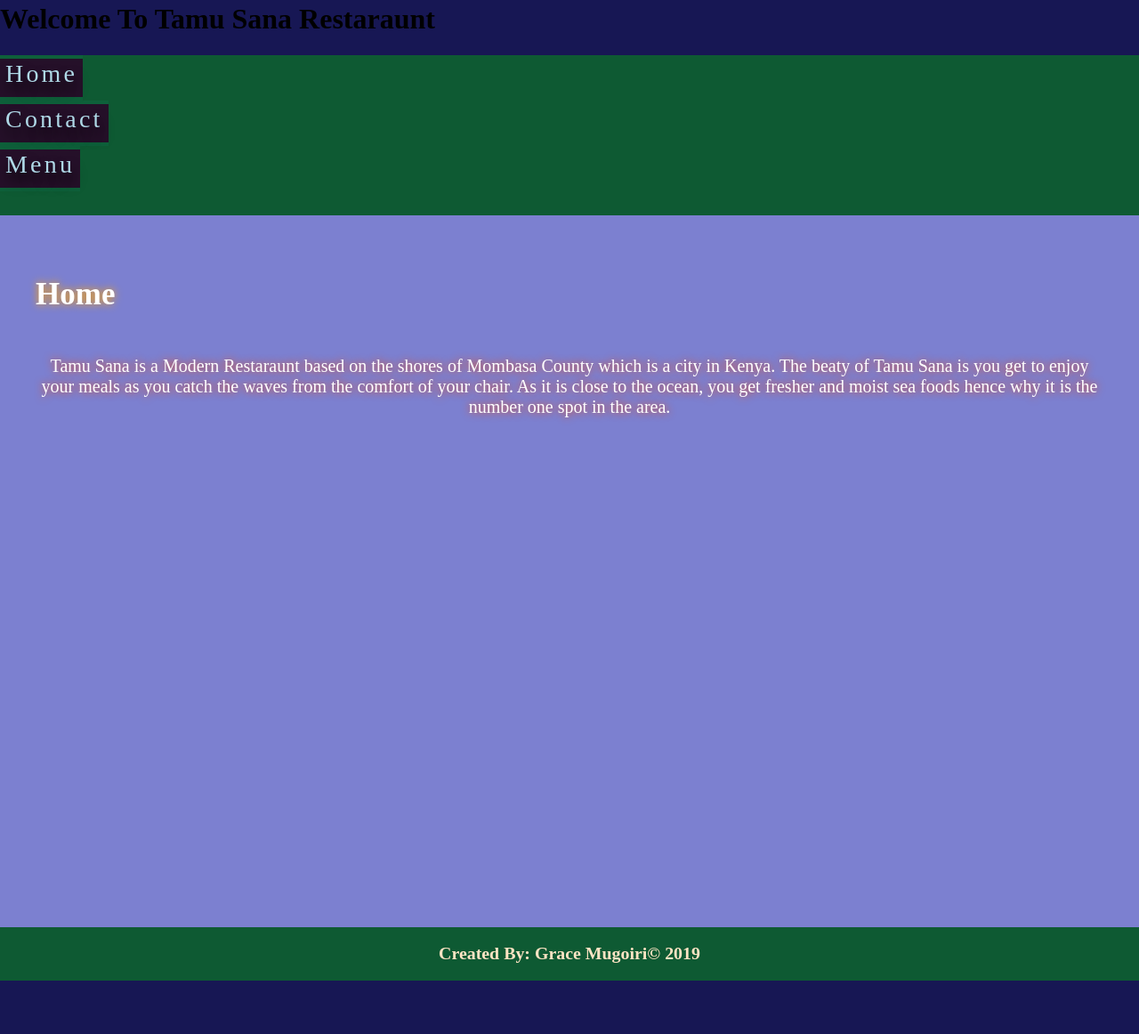
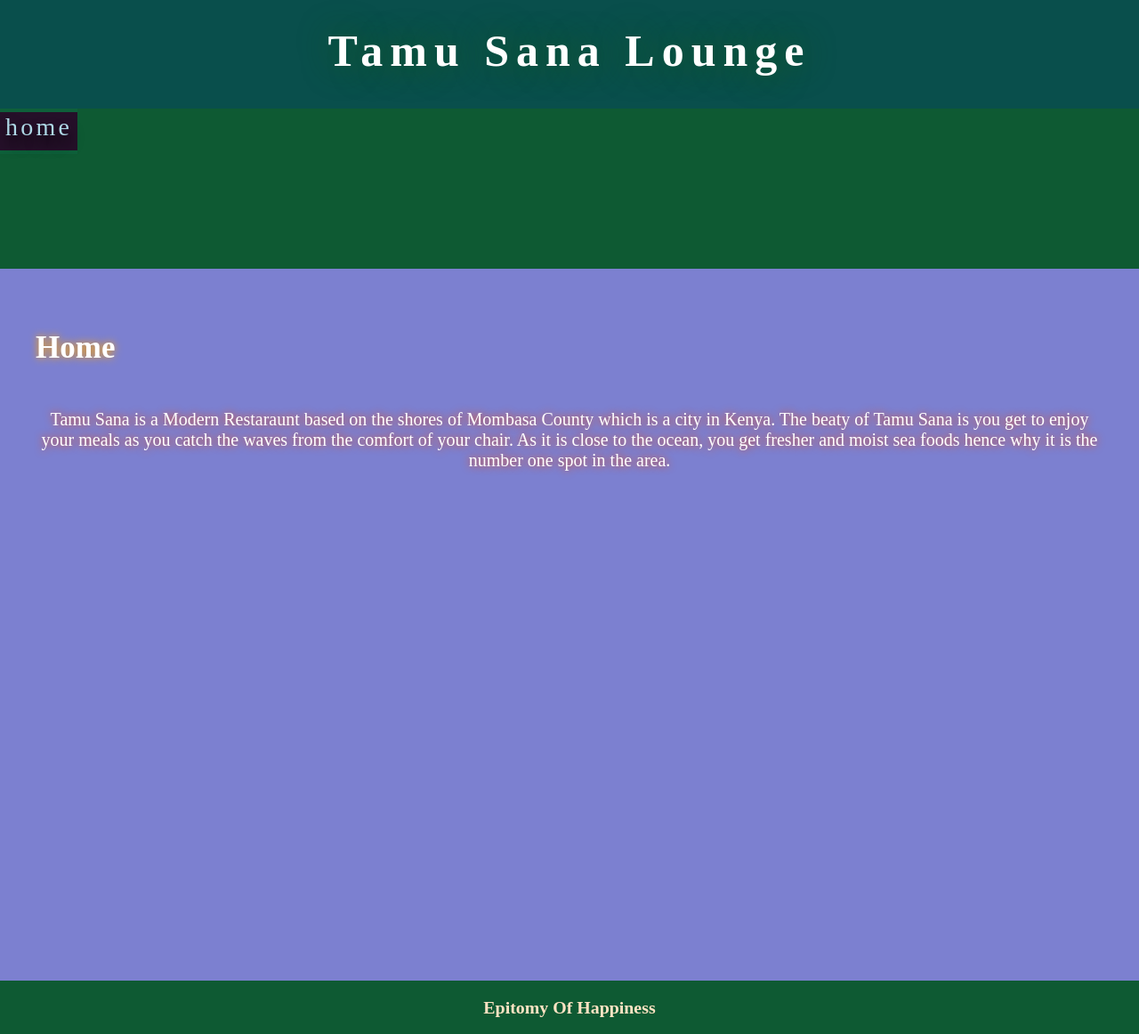
Before and after one commit to grace-mugoiri/Restaurant-Page, a website built with webpack: page dist/index.html in a window 1280 px wide. Shown: the part 18-1180 px from the top of the page at 89% size. Before the commit the page ends 1120 px from the top, so only its background shows below. Built offline with nearby package versions, Linux system fonts and the light colour scheme.

Commit message:
add home functionality in js

```diff
--- a/src/index.js
+++ b/src/index.js
@@ -1,3 +1,17 @@
-import _ from 'lodash';
+import loadHomePage from './modules/home';
+import loadMainPage from './modules/mainPage';
 
-console.log("Hello Resaturant Page");
+init();
+
+function navBar() {
+	const homeButton = document.getElementById('home');
+
+	homeButton.addEventListener('click', loadHomePage);
+
+}
+function init() {
+	loadMainPage();
+	loadHomePage();
+
+	navBar();
+}
--- /dev/null
+++ b/src/modules/home.js
@@ -0,0 +1,44 @@
+function createHomeSection() {
+	const about = document.createElement('section');
+	about.classList.add('section');
+
+	const title = document.createElement('h2');
+	title.classList.add('section-title');
+	title.textContent = 'Home';
+
+	about.appendChild(title);
+
+	const paragraph = document.createElement('p');
+	paragraph.classList.add('section-description');
+	paragraph.textContent =
+	`Tamu Sana is a Modern Restaraunt based on the shores of Mombasa County which is a city in Kenya.
+	The beaty of Tamu Sana is you get to enjoy your meals as you catch the waves from the comfort of
+	your chair.
+	As it is close to the ocean, you get fresher and moist sea foods hence why it is the number one
+	spot in the area.`
+	about.appendChild(paragraph);
+	return about;
+}
+
+function setActiveButton(id) {
+	const activeButton = document.querySelector('.tab.active');
+	if (activeButton) activeButton.classList.remove('active');
+
+	const homeButton = document.getElementById(id);
+	homeButton.classList.add('active');
+}
+
+function loadHomePage() {
+	const content = document.getElementById('tab-content');
+	content.classList.add('flex-lay');
+	content.classList.remove('grid-lay');
+
+	content.textContent = '';
+
+	const homeSection = createHomeSection();
+
+	setActiveButton('home');
+
+	content.appendChild(homeSection);
+}
+export default loadHomePage;
--- /dev/null
+++ b/src/modules/mainPage.js
@@ -0,0 +1,64 @@
+function createheader(id, text) {
+	const header = document.createElement('header');
+	header.setAttribute('id', id);
+
+	const logo = document.createElement('h1');
+	logo.textContent = text;
+	header.appendChild(logo);
+	return header;
+}
+
+function createButton(id, text) {
+	const button = document.createElement('button');
+	button.setAttribute('id', id);
+
+	const span = document.createElement('span');
+	span.textContent = text;
+	button.appendChild(span);
+	button.classList.add('tab');
+	return button;
+}
+
+function createNav(id) {
+	const nav = document.createElement('nav');
+	nav.setAttribute('id', id);
+
+	const homeButton = createButton('home', 'home');
+
+	nav.appendChild(homeButton);
+	return nav;
+}
+
+function createMainLoad(id) {
+	const main = document.createElement('main');
+	main.setAttribute('id', id);
+	return main;
+}
+function createFooter(id, text) {
+	const footer = document.createElement('footer');
+	footer.setAttribute('id', id);
+
+	const h3 = document.createElement('h3');
+	h3.textContent = text;
+
+	footer.appendChild(h3);
+	return footer;
+}
+
+function loadMainPage() {
+	const content = document.getElementById('content');
+
+	const header = createheader('header', 'Tamu Sana Lounge');
+	content.appendChild(header);
+
+	const nav = createNav('nav');
+	content.appendChild(nav);
+
+	const tabContent = createMainLoad('tab-content');
+	content.appendChild(tabContent);
+
+	const footer = createFooter('footer', 'Epitomy Of Happiness');
+	content.appendChild(footer);
+
+}
+export default loadMainPage;
```
Also changed, not shown: dist/index.html, dist/main.js, src/modules/menu.js (added).
